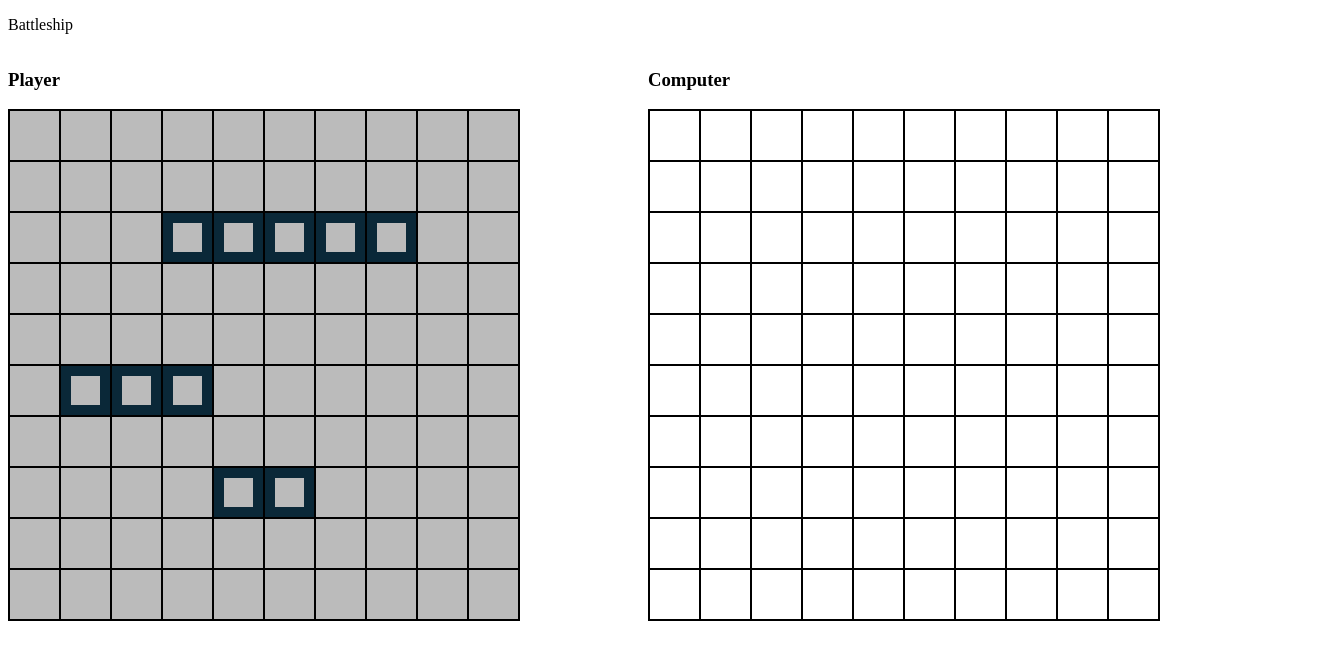
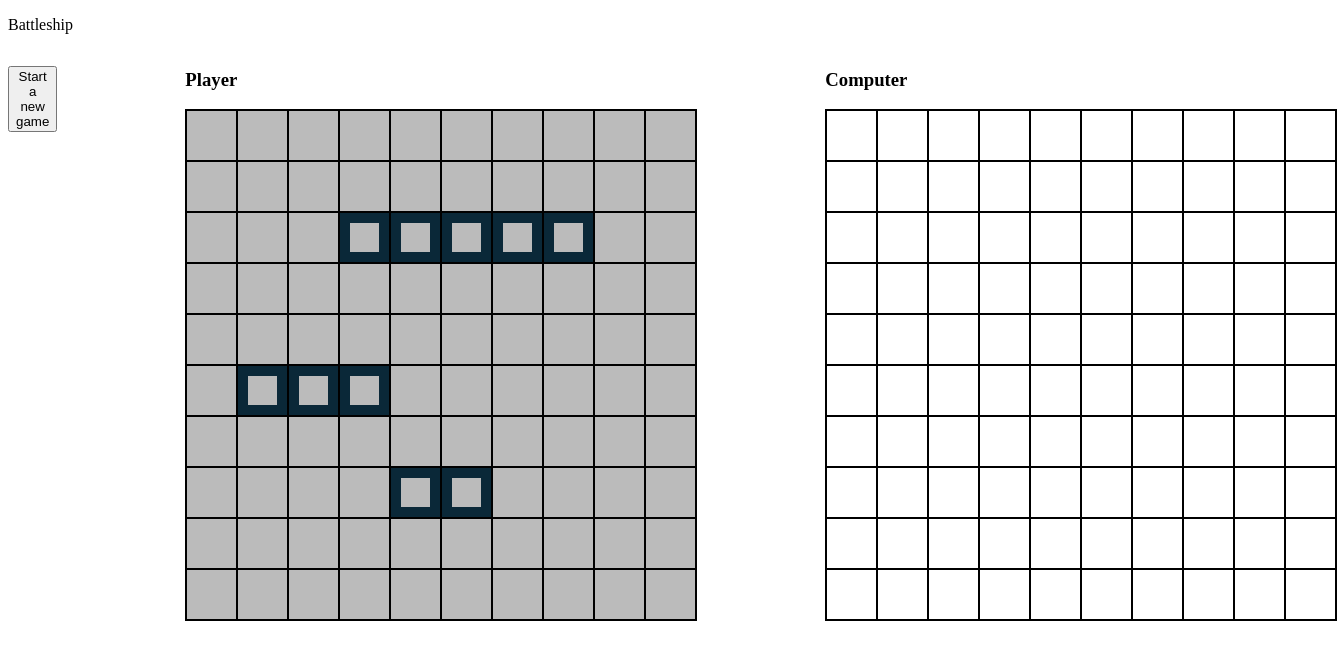
Before and after one commit to amirobinsonmuto/battleship, a website: page dist/index.html in a window 1280 px wide. Shown: the whole page, 1337 px wide, since content can reach past the window. Drawn offline with Linux system fonts and the light colour scheme.

Commit message:
Add a div for winner announcement modal

```diff
--- a/dist/index.html
+++ b/dist/index.html
@@ -13,6 +13,10 @@
       <p>Battleship</p>
     </header>
     <main>
+      <div id="modal">
+        <p id="modal-content"></p>
+        <button id="startover-btn">Start a new game</button>
+      </div>
       <div class="player-side">
         <h3>Player</h3>
         <div id="player-gameboard"></div>
```
